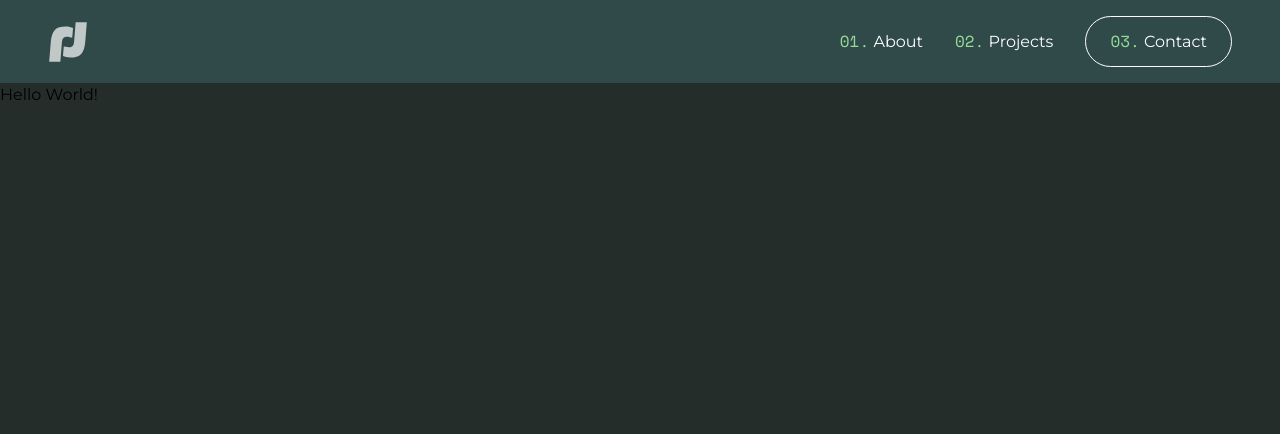
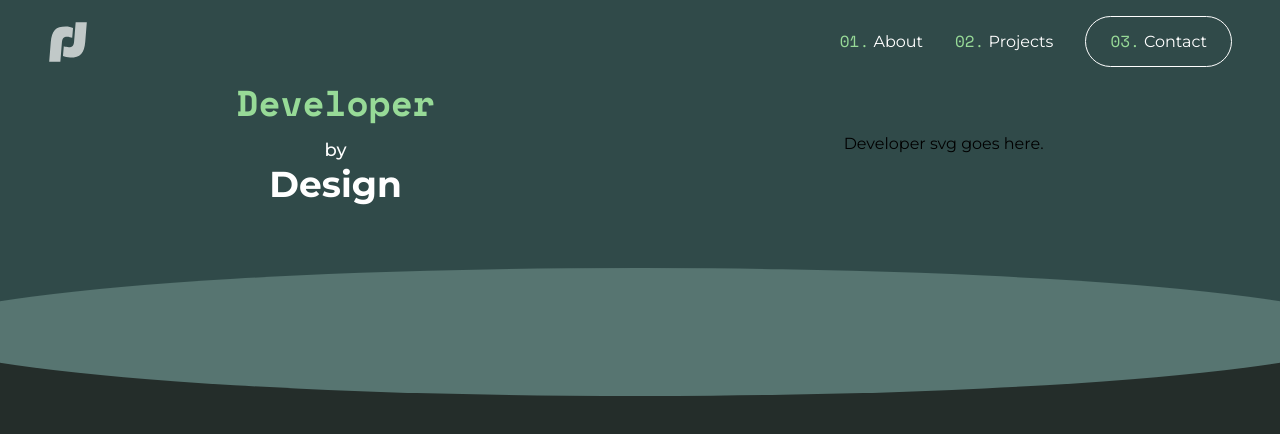
Before and after one commit to rjwrightme/rjwrightme.github.io, a Next.js app: page / in a window 1280 px wide. Shown: the top 434 px of the page. Built offline with nearby package versions, Linux system fonts and the light colour scheme.

Commit message:
Add hero component files

```diff
--- /dev/null
+++ b/app/components/hero/CurlyBrace.tsx
@@ -0,0 +1,13 @@
+const CurlyBrace = () => {
+  return (
+    <svg
+      xmlns="http://www.w3.org/2000/svg"
+      viewBox="0 0 77 180"
+      className="dark:fill-white"
+    >
+      <path d="M20.4 89.8c7.1 1.5 12.5 4.3 16 8.6 4.5 5.2 6.8 12.6 6.8 22.2v24.2c0 5.7.9 10.1 2.8 13 1.9 2.8 5.1 4.7 9.6 5.8 4.5 1.2 11.3 1.8 20.4 1.8v14c-11.7 0-21.1-1.1-28-3.4-6.8-2.3-11.8-5.9-15-11-3.1-5.1-4.6-11.9-4.6-20.4V117c0-5.6-1.6-10.5-4.8-14.6s-7.9-6.2-14-6.2H.8V83.4h8.8c6.1 0 10.8-2.1 14-6.2s4.8-9 4.8-14.6V35c0-8.7 1.5-15.5 4.6-20.4 3.2-4.9 8.2-8.5 15-10.8C55 1.5 64.3.3 76 .2V14c-9.1 0-15.9.6-20.4 1.8-4.5 1.1-7.7 3.1-9.6 6-1.9 2.9-2.8 7.2-2.8 12.8V59c0 9.6-2.2 17.1-6.6 22.4-3.5 4.2-8.9 7-16.2 8.4z" />
+    </svg>
+  );
+};
+
+export default CurlyBrace;
--- /dev/null
+++ b/app/components/hero/Developer.tsx
@@ -0,0 +1,9 @@
+const Developer = () => {
+  return (
+    <div>
+      <p>Developer svg goes here.</p>
+    </div>
+  );
+};
+
+export default Developer;
--- /dev/null
+++ b/app/components/hero/Hero.tsx
@@ -0,0 +1,29 @@
+import Container from "../Container";
+import CurlyBrace from "./CurlyBrace";
+import Developer from "./Developer";
+import Platform from "./Platform";
+
+const Hero = () => {
+  return (
+    <>
+      <Container>
+        <div className="flex flex-col md:flex-row justify-around items-center">
+          <div className="flex justify-center items-center">
+            <CurlyBrace />
+            <h1 className="dark:text-white text-4xl font-bold text-center ">
+              <span className="font-mono text-sage-100">Developer</span>
+              <br />
+              <span className="font-medium text-lg">by</span>
+              <br />
+              Design
+            </h1>
+          </div>
+          <Developer />
+        </div>
+      </Container>
+      <Platform />
+    </>
+  );
+};
+
+export default Hero;
--- /dev/null
+++ b/app/components/hero/Platform.tsx
@@ -0,0 +1,14 @@
+const Platform = () => {
+  return (
+    <svg
+      viewBox="0 0 1440 185"
+      preserveAspectRatio="none"
+      xmlns="http://www.w3.org/2000/svg"
+      className="w-full dark:fill-sage-300 max-h-32 translate-y-1/2"
+    >
+      <ellipse cx="720" cy="92.5" rx="821" ry="92.5" />
+    </svg>
+  );
+};
+
+export default Platform;
--- a/app/components/navbar/Logo.tsx
+++ b/app/components/navbar/Logo.tsx
@@ -4,7 +4,7 @@ const Logo = () => (
   <svg
     xmlns="http://www.w3.org/2000/svg"
     viewBox="0 0 256 256"
-    className="dark:fill-white opacity-70 w-8 md:w-10"
+    className="dark:fill-white opacity-70 w-10"
   >
     <title>{"RJ logo"}</title>
     <path d="m177.1 1.1-.1 1.1-7.3 91.3-2.6 30.8c-1.1 14.1-4.3 23.7-9.4 28.8-5.1 5.1-13.4 7.7-24.7 7.7-5 0-10.5-.6-16.7-1.9-5.8-1.2-10.8-2.6-15.2-4.4l-5.3 63.7c5.5 2.5 12.4 4.6 20.6 6.3 9 1.9 17.5 2.9 25.5 2.9 16.3 0 30.1-1.9 41.6-5.6 11.4-3.7 21-9.6 28.7-17.6 7.7-8 13.6-18.3 17.7-30.8 4.1-12.6 6.9-27.7 8.3-45.3l10.2-127h-71.3z" />
--- a/app/page.tsx
+++ b/app/page.tsx
@@ -1,9 +1,9 @@
-import Image from "next/image";
+import Hero from "./components/hero/Hero";
 
 export default function Home() {
   return (
-    <div>
-      <p>Hello World!</p>
+    <div className="dark:bg-sage-600">
+      <Hero />
     </div>
   );
 }
```
